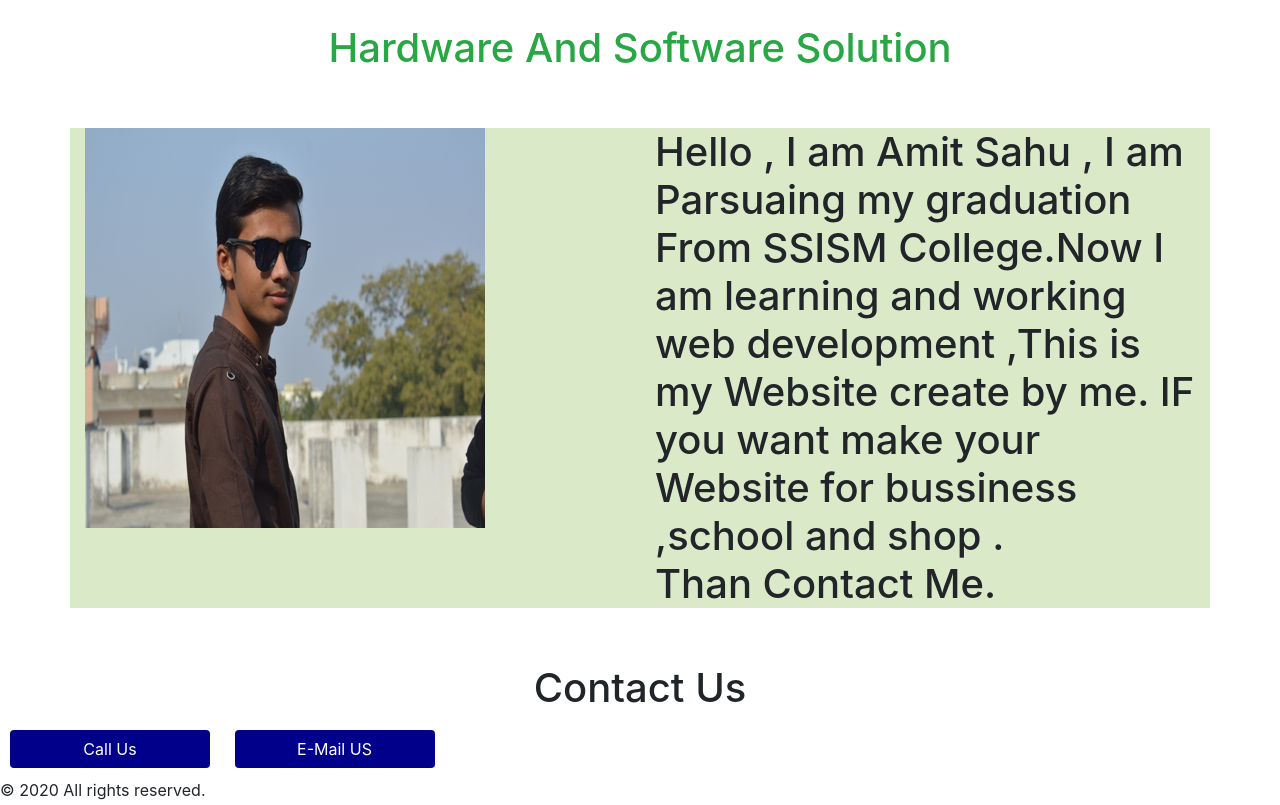
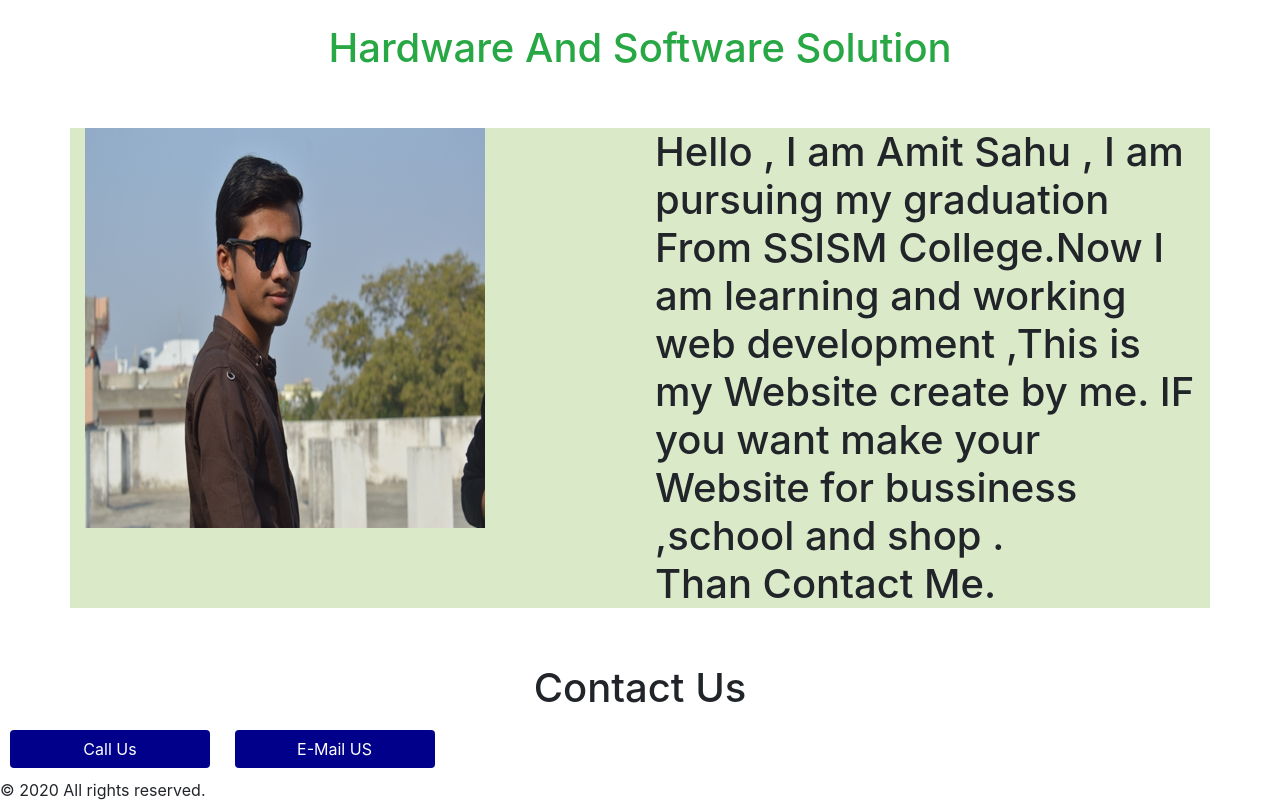
Before and after one commit to amitsahu174/page, a plain HTML site: page index.html in a window 1280 px wide. Shown: the part 720-1525 px from the top of the page. Drawn offline with Linux system fonts and the light colour scheme.

Commit message:
Update index.html

```diff
--- a/index.html
+++ b/index.html
@@ -91,7 +91,7 @@
           <img src="image/amit.JPG" class="img-fluid">
         </div>
         <div class="col-xl-6 dbox col-md-6 dbox col-lg-6 dbox col-sm-6 dbox">
-         Hello , I am Amit Sahu , I am Parsuaing my graduation From SSISM College.Now I am learning and working web development
+         Hello , I am Amit Sahu , I am pursuing my graduation From SSISM College.Now I am learning and working web development
          ,This is my Website create by me. IF you want make your Website for bussiness ,school and shop . <br>Than Contact Me.
         </div>
       </div>
```
